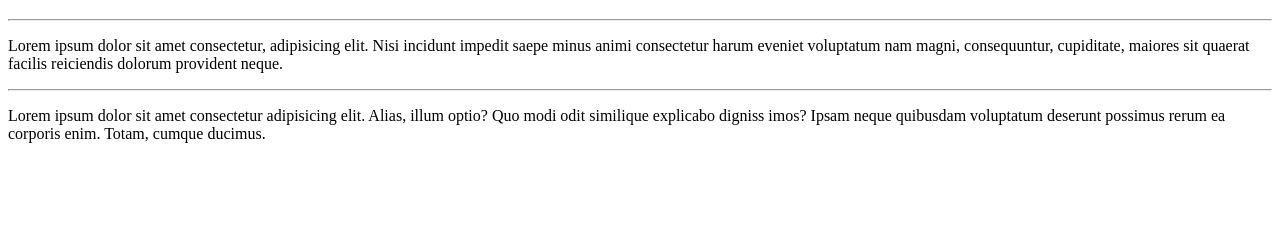
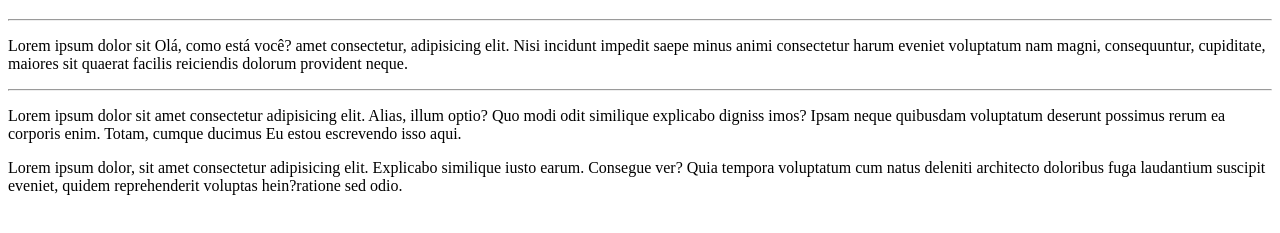
Before and after one commit to Matheus-R-Sena/Hello-World, a plain HTML site: page web/index.html in a window 1280 px wide. Shown: the part 61-294 px from the top of the page. Drawn offline with Linux system fonts and the light colour scheme.

Commit message:
Estou testando mais coisas
Me acostumando com a ferramenta.

```diff
--- a/web/index.html
+++ b/web/index.html
@@ -9,14 +9,18 @@
 <body>
     <h1>Hello World </h1>
     <hr>
-    <p>Lorem ipsum dolor sit amet consectetur, adipisicing elit. Nisi incidunt impedit
+    <p>Lorem ipsum dolor sit Olá, como está você? amet consectetur, adipisicing elit. Nisi incidunt impedit
         saepe minus animi consectetur harum eveniet voluptatum nam magni, consequuntur,
         cupiditate, maiores sit quaerat facilis reiciendis dolorum provident neque.</p>
         <hr>
     <p>Lorem ipsum dolor sit amet consectetur adipisicing elit. Alias, illum optio? Quo modi odit
          similique explicabo digniss
         imos? Ipsam neque quibusdam voluptatum deserunt possimus rerum ea corporis enim. Totam, cumque
-         ducimus.</p>
+         ducimus Eu estou escrevendo isso aqui.</p>
+         <p>Lorem ipsum dolor, sit amet consectetur adipisicing elit. Explicabo
+             similique iusto earum. Consegue ver? Quia tempora voluptatum cum natus deleniti architecto doloribus
+             fuga laudantium suscipit eveniet,
+             quidem reprehenderit voluptas hein?ratione sed odio.</p>
 
 
 
```
